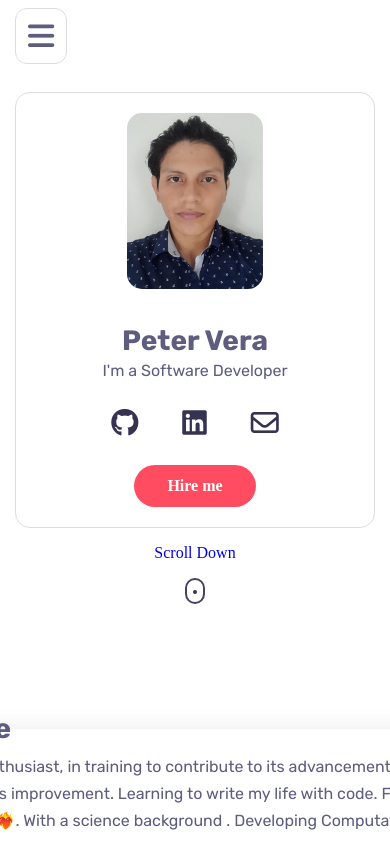
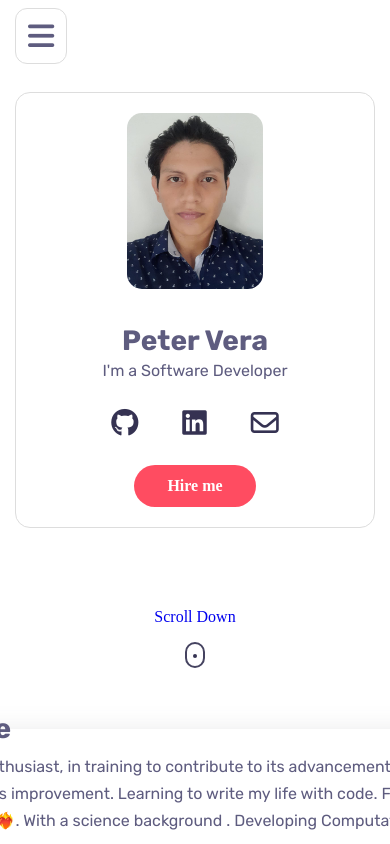
Before and after one commit to pjvc/portfolio_peter-, a React (Vite) app: page / in a window 390 px wide. Shown: the top 844 px of the page. Built offline with nearby package versions, Linux system fonts and the light colour scheme.

Commit message:
fixing responsive design

```diff
--- a/src/components/home/home.css
+++ b/src/components/home/home.css
@@ -102,6 +102,7 @@
         min-height: 76vh
     }
     .scroll_down{
-        bottom: 15rem;
+        bottom: 11rem;
+
     }
 }
```
